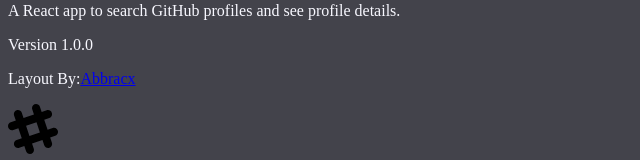
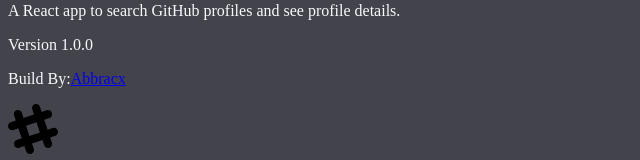
Before and after one commit to Abbracx/github-finder, a React (Create React App) app: page /about in a window 1280 px wide. Shown: the part 124-284 px from the top of the page, without its empty margins (0-640 px from the left). Built offline with nearby package versions, Linux system fonts and the light colour scheme; no server answers.

Commit message:
Slight cleanups

```diff
--- a/src/pages/About.jsx
+++ b/src/pages/About.jsx
@@ -11,7 +11,7 @@ function About() {
         Version <span className="text-white">1.0.0</span>
       </p>
       <p className="text-lg text-gray-400">
-        Layout By:
+        Build By:
         <a className="text-white" href="https://github.com/abbracx">
           Abbracx
         </a>
```
